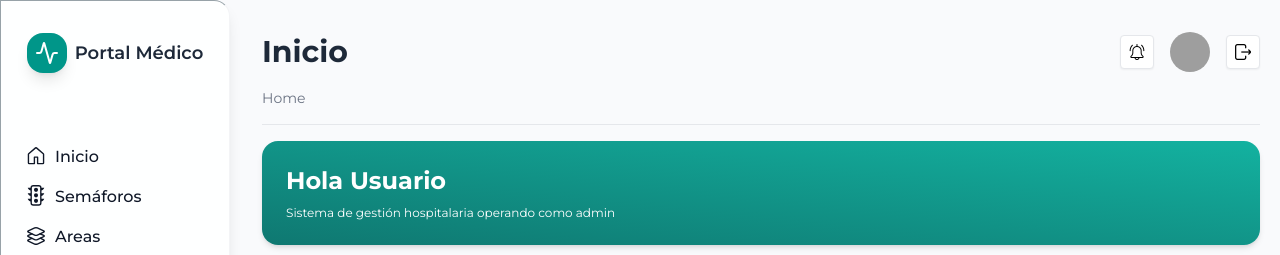
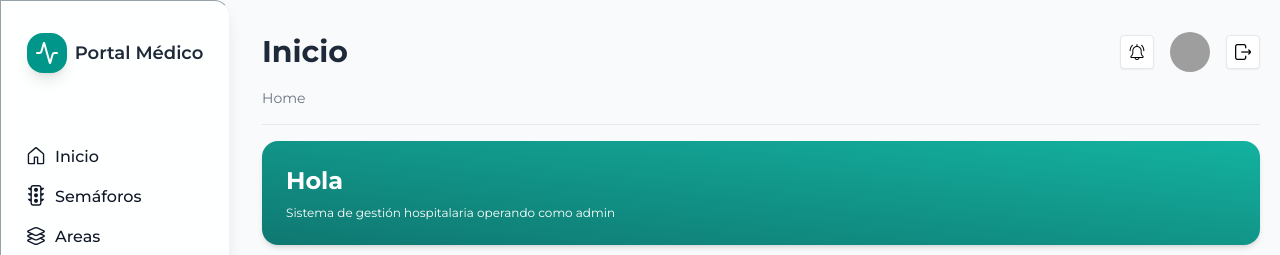
Before and after one commit to jbnvdst/modular_instituto, a React (Vite) app: page /home in a window 1280 px wide. Shown: the top 255 px of the page. Built offline with nearby package versions, Linux system fonts and the light colour scheme; no server answers; sample sign-in values are in the browser's storage; grey boxes are pictures that could not be loaded.

Commit message:
Change in salute

```diff
--- a/src/pages/Home/index.jsx
+++ b/src/pages/Home/index.jsx
@@ -394,7 +394,7 @@ const Home = () => {
             <hr className="my-4 border-gray-200"/>
             <div className="flex flex-col gap-2 shadow-md bg-gradient-to-tr from-[#0f7871] to-[#13b2a0] rounded-2xl p-6">
                 <h1 className="text-white font-bold text-2xl">
-                    Hola {nombre}
+                    Hola
                 </h1>
                 <p className="text-white text-xs">Sistema de gestión hospitalaria operando como {getRoleFromToken()}</p>
             </div>
```
